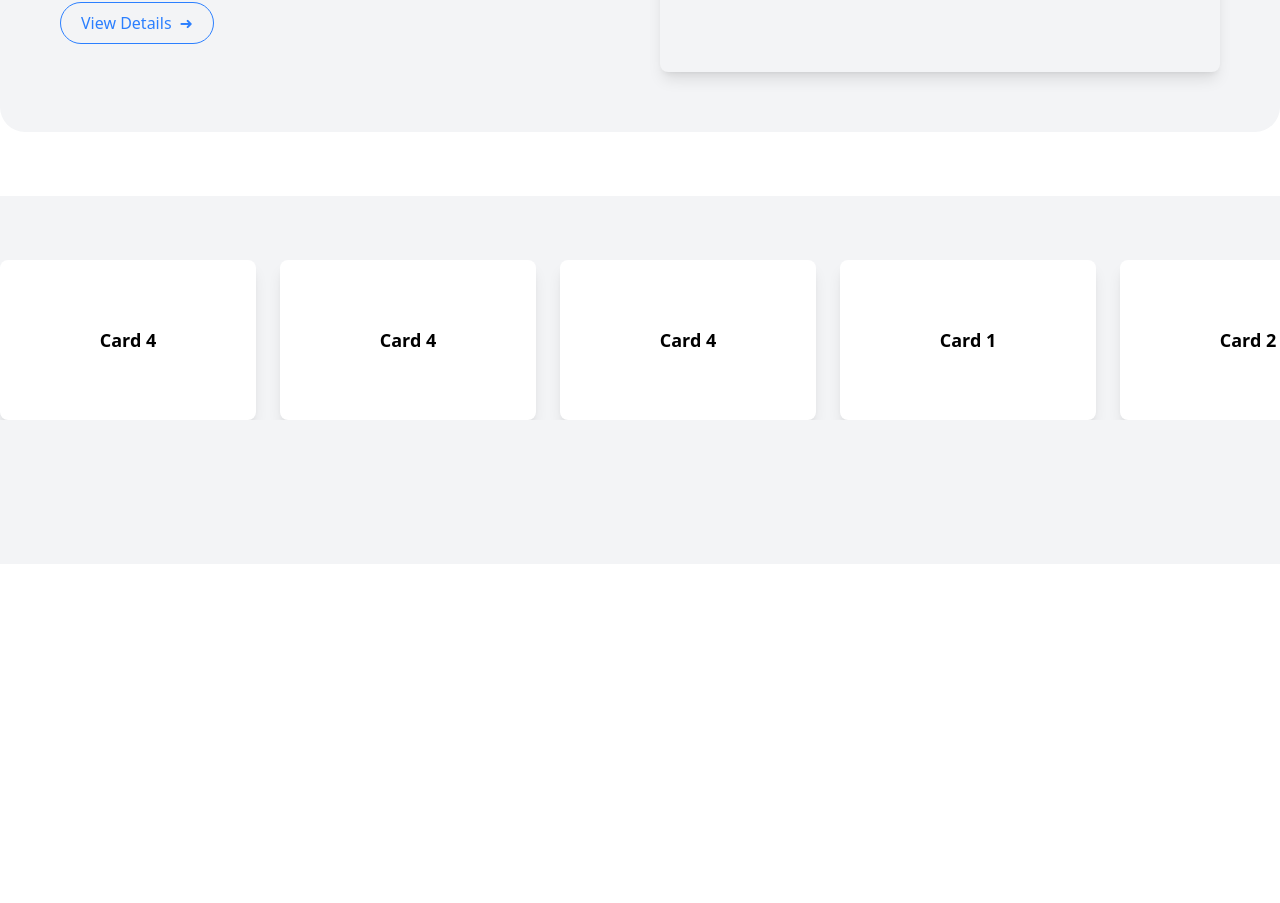
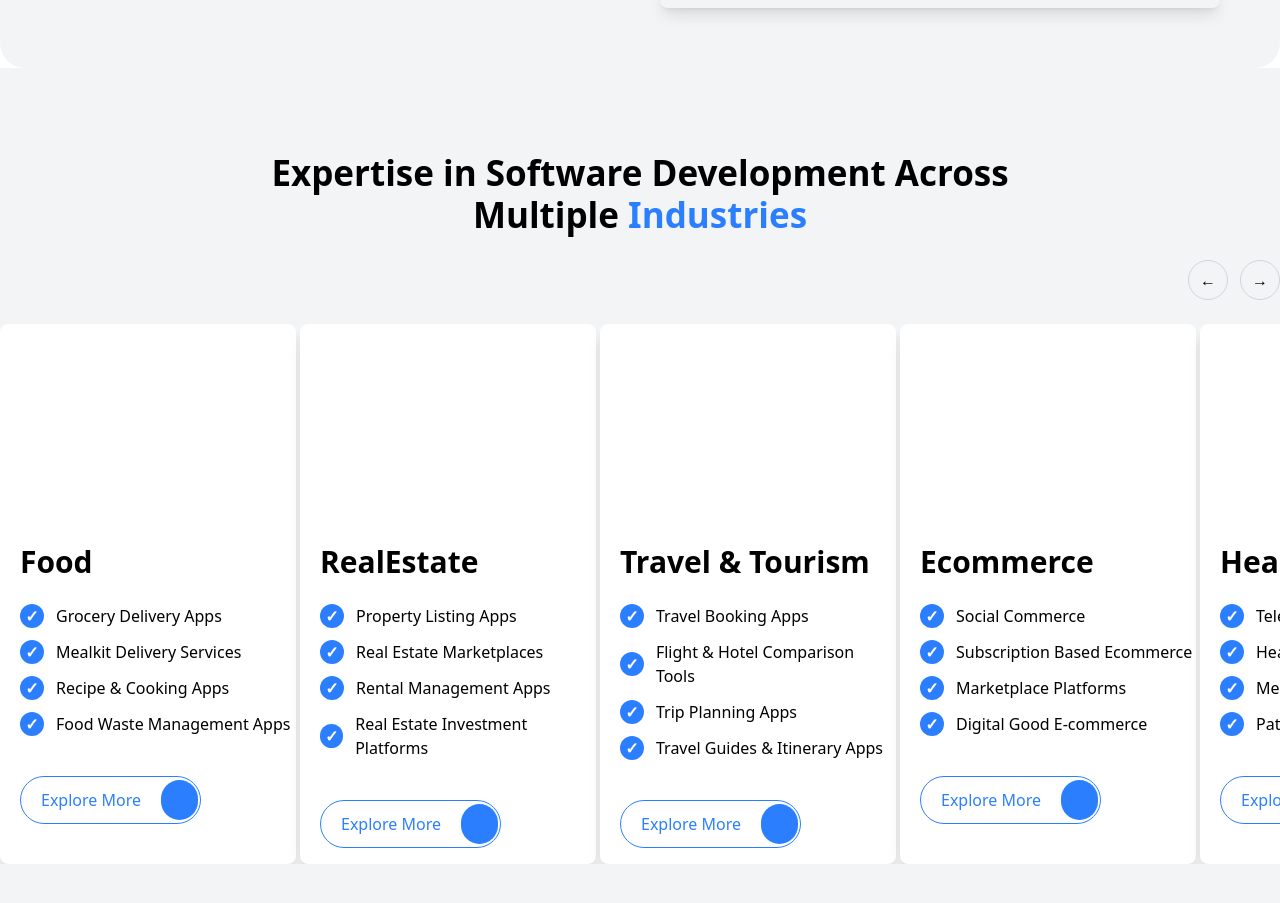
Before and after one commit to sfa129/Invozone_LandingPage, a React (Vite) app in the folder Invozone_LandingPage/: page / in a window 1280 px wide. Shown: the part 3718-4621 px from the top of the page. Before the commit the page ends 4282 px from the top, so only its background shows below. Built offline with nearby package versions, Linux system fonts and the light colour scheme; grey boxes are pictures that could not be loaded.

Commit message:
Card Section Completed

```diff
--- a/Invozone_LandingPage/src/App.jsx
+++ b/Invozone_LandingPage/src/App.jsx
@@ -9,12 +9,7 @@ import TabletPage from './components/TabletData/TabletPage.jsx';
 import CardSlider from "./components/Cards/CardSlider.jsx";
 
 function App() {
-  const cardData = [
-    { title: "Card 1", image: "https://picsum.photos/id/1015/600/400" },
-    { title: "Card 2", image: "https://picsum.photos/id/1016/600/400" },
-    { title: "Card 3", image: "https://picsum.photos/id/1018/600/400" },
-    { title: "Card 4", image: "https://picsum.photos/id/1020/600/400" },
-  ];
+
   return (
     <>
       <Navbar />
@@ -80,7 +75,14 @@ function App() {
         </div>
         <TabletPage />
         <div className="container mx-auto">
-          <CardSlider cards={cardData} />
+          <div className="flex justify-center px-4">
+            <div className="w-full max-w-4xl flex flex-col items-center text-center p-4 sm:p-6">
+              <h1 className="font-bold text-2xl sm:text-3xl lg:text-[35px]">
+                Expertise in Software Development Across Multiple <span className="text-blue-500">Industries</span>
+              </h1>
+            </div>
+          </div>
+          <CardSlider />
         </div>
 
       </div>
--- a/Invozone_LandingPage/src/components/Cards/Card.jsx
+++ b/Invozone_LandingPage/src/components/Cards/Card.jsx
@@ -1,11 +1,65 @@
 import artefy from '../../assets/artefy.png';
 
 export const cardsData = [
-//   { id: 1, title: "Card 1", img: "https://invozone-backend.s3.us-east-1.amazonaws.com/healthcare_b27e93b03c.webp" },
-  { id: 1, title: "Card 1", img: artefy },
-  { id: 2, title: "Card 2", img: "https://invozone-backend.s3.us-east-1.amazonaws.com/Group_1000007680_1_19d09f6f39.webp" },
-  { id: 3, title: "Card 3", img: "https://invozone-backend.s3.us-east-1.amazonaws.com/food_and_groery_4a8bedd606.webp" },
-  { id: 4, title: "Card 4", img: "https://invozone-backend.s3.us-east-1.amazonaws.com/realestate_544e623be9.webp" },
-  { id: 5, title: "Card 4", img: "https://invozone-backend.s3.us-east-1.amazonaws.com/travel_5213ff55c0.webp" },
-  { id: 6, title: "Card 4", img: "https://invozone-backend.s3.us-east-1.amazonaws.com/ecommerce_a8c373431e.webp" },
+  {
+    id: 1,
+    title: "Healthcare",
+    points: [
+        "Telemedicine Platform",
+        "Healthcare CRM",
+        "Medical Billing Applications",
+        "Patient Portals"
+      ],
+    img: "https://invozone-backend.s3.us-east-1.amazonaws.com/healthcare_b27e93b03c.webp" },
+  {
+    id: 2,
+    title: "PropTech",
+    points: [
+        "Property Management Software",
+        "Smart Building Technologies",
+        "Virtual & Augmented Reality Apps",
+        "Tenant Communication Platforms"
+      ],
+    img: "https://invozone-backend.s3.us-east-1.amazonaws.com/Group_1000007680_1_19d09f6f39.webp" },
+  {
+    id: 3,
+    title: "Food",
+    points: [
+        "Grocery Delivery Apps",
+        "Mealkit Delivery Services",
+        "Recipe & Cooking Apps",
+        "Food Waste Management Apps"
+      ],
+
+    img: "https://invozone-backend.s3.us-east-1.amazonaws.com/food_and_groery_4a8bedd606.webp" },
+  {
+    id: 4,
+    title: "RealEstate",
+    points: [
+        "Property Listing Apps",
+        "Real Estate Marketplaces",
+        "Rental Management Apps",
+        "Real Estate Investment Platforms"
+      ],
+    img: "https://invozone-backend.s3.us-east-1.amazonaws.com/realestate_544e623be9.webp" },
+  {
+    id: 5,
+    title: "Travel & Tourism",
+    points: [
+        "Travel Booking Apps",
+        "Flight & Hotel Comparison Tools",
+        "Trip Planning Apps",
+        "Travel Guides & Itinerary Apps"
+      ],
+    img: "https://invozone-backend.s3.us-east-1.amazonaws.com/travel_5213ff55c0.webp" },
+  {
+    id: 6,
+    title: "Ecommerce",
+    points: [
+        "Social Commerce",
+        "Subscription Based Ecommerce",
+        "Marketplace Platforms",
+        "Digital Good E-commerce"
+      ],
+    img: "https://invozone-backend.s3.us-east-1.amazonaws.com/ecommerce_a8c373431e.webp" },
 ];
--- a/Invozone_LandingPage/src/components/Cards/CardSlider.jsx
+++ b/Invozone_LandingPage/src/components/Cards/CardSlider.jsx
@@ -1,36 +1,73 @@
 import React, { useState, useEffect } from "react";
 import { cardsData } from "./Card.jsx";
 
-export default function CardSlider() {
+export default function CardSlider({ tabs }) {
   const [cards, setCards] = useState(cardsData);
   const [hoveredCard, setHoveredCard] = useState(null);
+  const [paused, setPaused] = useState(false);
+  const [activeIndex, setActiveIndex] = useState(0);
 
-  // Infinite loop slider
-  useEffect(() => {
-    const interval = setInterval(() => {
+
+  const prevSlide = () => {
+    setCards((prev) => {
+      const last = prev[prev.length - 1];
+      const rest = prev.slice(0, prev.length - 1);
+      return [last, ...rest];
+    });
+  };
+
+  const nextSlide = () => {
     setCards((prev) => {
       const [first, ...rest] = prev;
       return [...rest, first];
     });
-    }, 2000);
+  };
+
+  // Auto sliding with pause on hover
+  useEffect(() => {
+    if (paused) return; // Skip if paused
+    const interval = setInterval(() => {
+      nextSlide();
+    }, 3000);
     return () => clearInterval(interval);
-  }, []);
+  }, [paused]);
 
   return (
-    <section className="w-full bg-gray-100 py-16">
-      <div className="max-w-7xl mx-auto overflow-hidden">
-        <div className="flex gap-6 transition-transform duration-700">
+    <>
+      {/* Arrows */}
+      <div className="flex justify-end mb-6 space-x-3">
+        <button
+          onClick={prevSlide}
+          className="w-10 h-10 border border-gray-300 rounded-full flex items-center justify-center hover:bg-gray-100"
+        >
+          ←
+        </button>
+        <button
+          onClick={nextSlide}
+          className="w-10 h-10 border border-gray-300 rounded-full flex items-center justify-center hover:bg-gray-100"
+        >
+          →
+        </button>
+      </div>
+      <section className="w-full bg-gray-100 ">
+        <div className="max-w-7xl mx-auto overflow-hidden ">
+          <div className="flex gap-1 transition-transform duration-700">
             {cards.map((card) => (
               <div
                 key={card.id}
-              className="relative w-64 h-40 bg-white shadow-lg rounded-lg flex-shrink-0 overflow-hidden group"
-              onMouseEnter={() => setHoveredCard(card.id)}
-              onMouseLeave={() => setHoveredCard(null)}
+                className="relative pt-50 w-74 h-135 bg-white shadow-lg rounded-lg flex-shrink-0 overflow-hidden group"
+                onMouseEnter={() => {
+                  setHoveredCard(card.id);
+                  setPaused(true);
+                }}
+                onMouseLeave={() => {
+                  setHoveredCard(null);
+                  setPaused(false);
+                }}
               >
                 {/* Hover image */}
                 <div
-                className={`absolute inset-0 bg-gray-200 transition-all duration-1000 ${
-                  hoveredCard === card.id
+                  className={`absolute inset-0 bg-gray-200 transition-all duration-1000 ${hoveredCard === card.id
                     ? "opacity-100 blur-0"
                     : "opacity-0 blur-sm"
                     }`}
@@ -42,13 +79,50 @@ export default function CardSlider() {
                 ></div>
 
                 {/* Card Title */}
-              <div className="relative z-10 flex items-center justify-center h-full">
-                <h3 className="text-lg font-bold">{card.title}</h3>
+
+                <div
+                  className={`relative z-10 ml-5 mt-5 transition-colors duration-500 ${hoveredCard === card.id ? "text-white" : "text-black"
+                    }`}
+                >
+                  <h3 className="text-3xl font-bold mb-6">{card.title}</h3>
+
+                  {/* Points List */}
+                  <ul className="space-y-3">
+                    {card.points.map((point, idx) => (
+                      <li key={idx} className="flex items-center gap-3">
+                        <span
+                          className={`flex items-center justify-center w-6 h-6 rounded-full font-bold transition-colors duration-500 ${hoveredCard === card.id ? "bg-white text-blue-500" : "bg-blue-500 text-white"
+                            }`}
+                        >
+                          ✓
+                        </span>
+                        <span>{point}</span>
+                      </li>
+                    ))}
+                  </ul>
                 </div>
+
+                <button
+                  className={`relative flex items-center gap-2 px-4 mt-10 ml-5 sm:px-5 py-2 rounded-full font-medium overflow-hidden group transition-colors duration-200 border ${hoveredCard === card.id
+                    ? "text-white border-white hover:text-blue-200"
+                    : "text-blue-500 border-blue-500 bg-white hover:text-blue-700"
+                    }`}
+                >
+                  <p className="text-sm sm:text-base">Explore More</p>
+                  <div
+                    className={`px-2 sm:px-3 py-1 sm:py-2 -my-[3px] sm:-my-[5px] -mr-[12px] sm:-mr-[18px] ml-2 sm:ml-3 rounded-full transition-colors duration-200 ${hoveredCard === card.id ? "bg-blue-500" : "bg-blue-500"
+                      }`}
+                  >
+                    <span className="transition-transform group-hover:animate-shake">➜</span>
+                  </div>
+                </button>
+
+
               </div>
             ))}
           </div>
         </div>
       </section>
+    </>
   );
 }
--- a/Invozone_LandingPage/src/components/TabletData/Tablet.jsx
+++ b/Invozone_LandingPage/src/components/TabletData/Tablet.jsx
@@ -4,7 +4,7 @@ export default function TabSection({ tabs }) {
     const [activeIndex, setActiveIndex] = useState(0);
 
     return (
-        <section className="w-full bg-white py-16">
+        <section className="w-full bg-white mb-15">
             <div className="max-w-7xl mx-auto p-15 bg-gray-100 rounded-[25px]">
                 {/* Tabs */}
                 <div className="flex flex-wrap justify-center sm:justify-start gap-6 mb-10 border-b">
```
Lines whose indentation alone changed are shown as unchanged.
